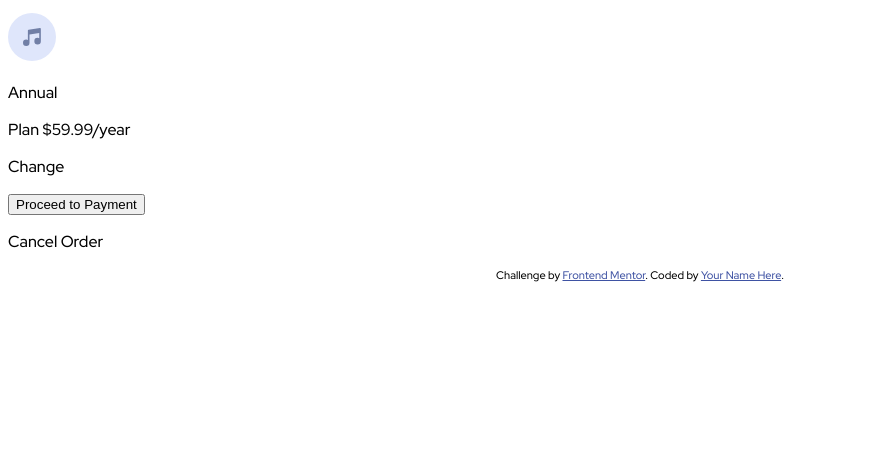
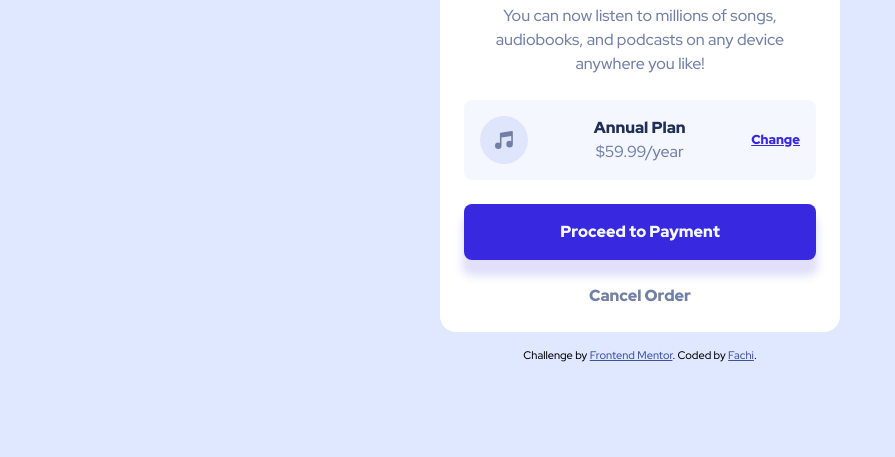
Before and after one commit to Fachi-r/order-summary-component, a plain HTML site: page index.html in a window 1280 px wide. Shown: the part 343-800 px from the top of the page, without its empty margins (0-895 px from the left). Drawn offline with Linux system fonts and the light colour scheme.

Commit message:
complete

```diff
--- a/index.html
+++ b/index.html
@@ -21,37 +21,39 @@
       <img
         src="./images/illustration-hero.svg"
         alt="illustration"
-        class="illustration"
+        class="image illustration"
       />
 
-      <h1 class="heading">Order Summary</h1>
+      <div class="wrapper">
+        <h2 class="heading">Order Summary</h2>
 
         <p class="subtext">
-        You can now listen to millions of songs, audiobooks, and podcasts on any
-        device anywhere you like!
+          You can now listen to millions of songs, audiobooks, and podcasts on
+          any device anywhere you like!
         </p>
 
-      <div class="container sub_container">
+        <div class="sub_container">
           <img src="./images/icon-music.svg" alt="" class="music_icon" />
 
           <div class="annual_plan">
-          <p class="heading">Annual</p>
-          <p class="subtext">Plan $59.99/year</p>
+            <p class="heading">Annual Plan</p>
+            <p>$59.99/year</p>
           </div>
 
           <p class="change">Change</p>
         </div>
 
-      <button class="sub_container button">Proceed to Payment</button>
+        <p class="btn btn_primary">Proceed to Payment</p>
 
-      <p class="cancel_order">Cancel Order</p>
+        <p class="cancel_order btn">Cancel Order</p>
+      </div>
+    </div>
 
     <div class="attribution">
       Challenge by
       <a href="https://www.frontendmentor.io?ref=challenge" target="_blank"
         >Frontend Mentor</a
-        >. Coded by <a href="#">Your Name Here</a>.
-      </div>
+      >. Coded by <a href="#">Fachi</a>.
     </div>
   </body>
 </html>
--- a/style.css
+++ b/style.css
@@ -14,12 +14,96 @@
   --desaturated-blue: hsl(224, 23%, 55%);
   --dark-blue: hsl(223, 47%, 23%);
 }
-
+*,
+*::before,
+*::after {
+  margin: 0;
+  padding: 0;
+  box-sizing: border-box;
+}
 body {
   font-family: "Red Hat Display", sans-serif;
+  display: grid;
+  place-items: center;
+  background-color: var(--pale-blue);
+  padding: min(10%, 5rem) 0;
 }
 
+.container,
+.sub_container {
+  display: flex;
+  align-items: center;
+  text-align: center;
+  overflow: hidden;
+}
+
+.sub_container,
+.btn{
+  margin: 1.5rem 0;
+}
+.subtext {
+  margin: 1rem 0;
+}
+
+.container {
+  flex-direction: column;
+  border-radius: 1rem;
+  max-width: 25rem;
+  width: 85vw;
+  background-color: white;
+}
+.sub_container {
+  justify-content: space-between;
+  background-color: var(--very-pale-blue);
+  border-radius: 0.5rem;
+  padding: 1rem;
+}
+.wrapper {
+  padding: 1.5rem 1.5rem 0;
+}
+.image {
+  width: 100%;
+}
+
+/* Typography */
+p {
+  color: var(--desaturated-blue);
+  line-height: 1.5;
+}
+.heading {
+  color: var(--dark-blue);
+  font-weight: 900;
+}
+.change {
+  color: var(--bright-blue);
+  text-decoration: underline;
+  font-weight: 900;
+  font-size: small;
+}
+.btn {
+  border: none;
+  border-radius: 0.5rem;
+  width: 100%;
+  font-weight: 900;
+}
+.btn_primary {
+  background-color: var(--bright-blue);
+  padding: 1rem;
+  color: var(--very-pale-blue);
+
+  box-shadow: 0px 14px 8px 2px hsl(245, 75%, 52%, .15);
+  -webkit-box-shadow: 0px 14px 8px 2px hsl(245, 75%, 52%, .15);
+  -moz-box-shadow: 0px 14px 8px 2px hsl(245, 75%, 52%, .15);
+}
+.change,
+.btn {
+  cursor: pointer;
+}
+
+
+
 .attribution {
+  margin-top: 1rem;
   font-size: 11px;
   text-align: center;
 }
```
Lines whose indentation alone changed are shown as unchanged.
